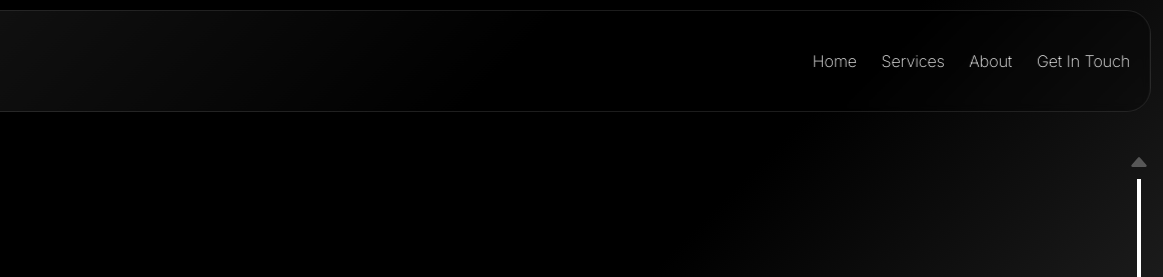
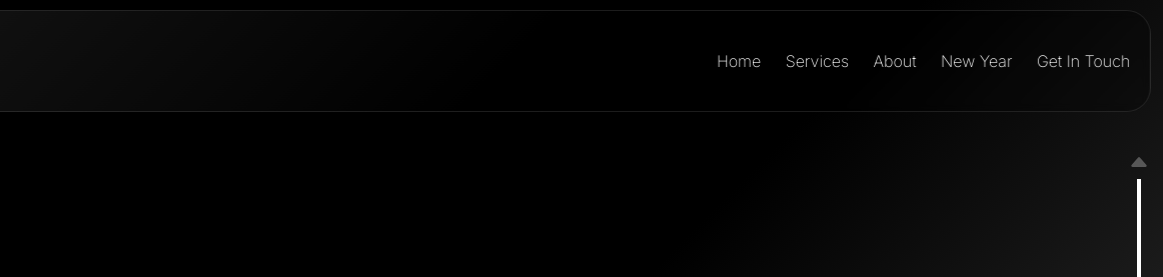
Before and after one commit to Naught33/thewebdev3333, a website built with Vite: page index.html in a window 1280 px wide. Shown: the top 277 px of the page, 117-1280 px from the left. Built offline with nearby package versions, Linux system fonts and the light colour scheme; some packages are replaced by stand-ins of ours; no server answers; a script that the page names is missing.

Commit message:
added new year

```diff
--- a/index.html
+++ b/index.html
@@ -25,6 +25,7 @@
         <a href="#hero">Home</a>
         <a href="#services">Services</a>
         <a href="#content">About</a>
+        <a href="./newyear.html">New Year</a>
         <a href="#footer">Get In Touch</a>
       </div>
       <div class="menu-icons">
```
